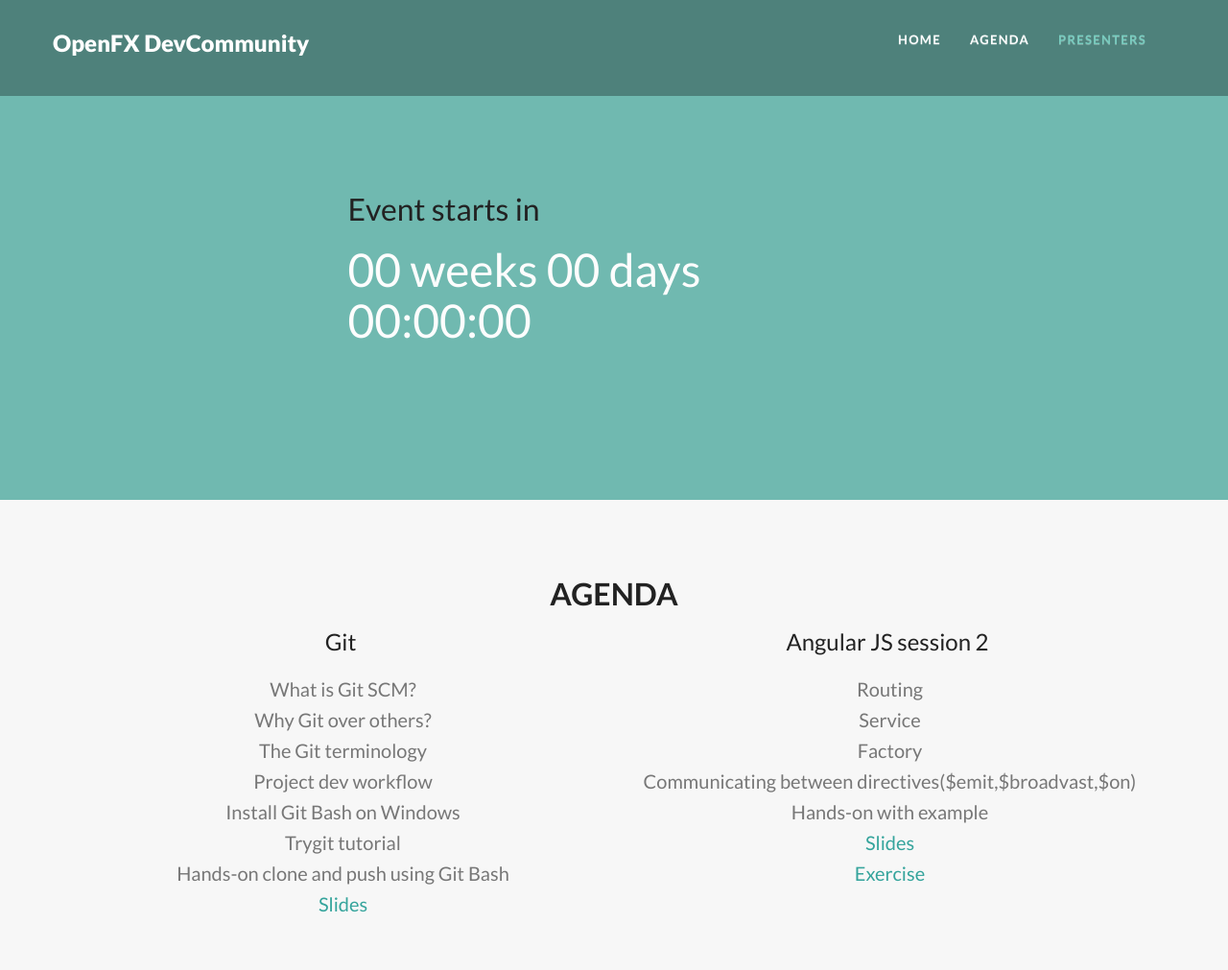
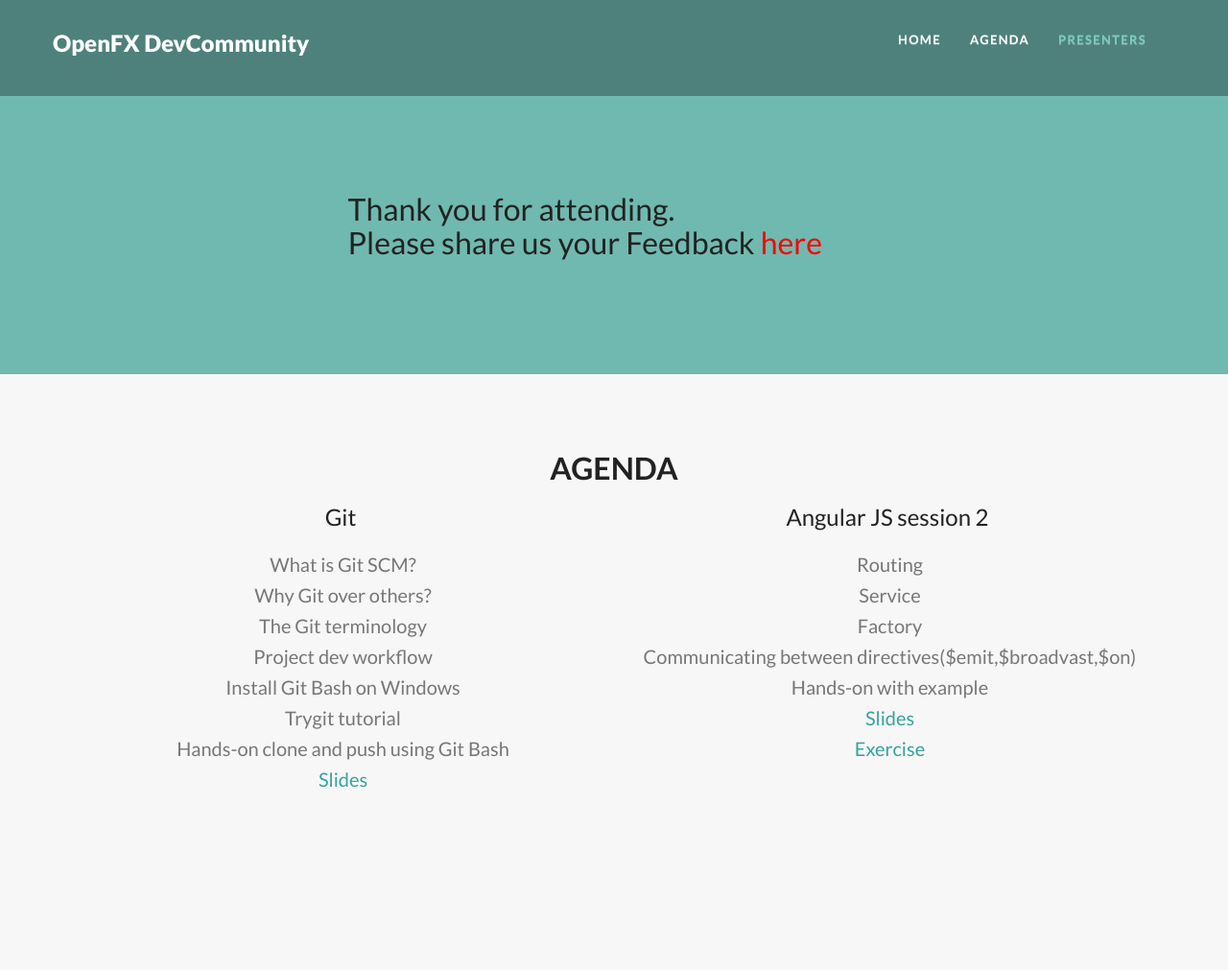
Before and after one commit to openfxdc/openfxdc, a plain HTML site: page events/event15122016.html in a window 1280 px wide. Shown: the top 1011 px of the page at 96% size. Drawn offline with Linux system fonts and the light colour scheme.

Commit message:
updating feedback link

```diff
--- a/events/event15122016.html
+++ b/events/event15122016.html
@@ -51,8 +51,9 @@
         <div class="container">
             <div class="row mar-bot40">
                 <div class="col-md-6 col-md-offset-3">
-                    <h2 class="section-heading animated" data-animation="bounceInUp">Event starts in</h2>
-                    <div id="countdown"></div>
+                    <h2 class="section-heading animated" data-animation="bounceInUp">Thank you for attending.
+                    <p>Please share us your Feedback <a href="https://goo.gl/forms/8xEFzBG8oB6Q8tt22" style="color:red" target="_blank">here</a></p></h2>
+
                 </div>
             </div>
         </div>
```
